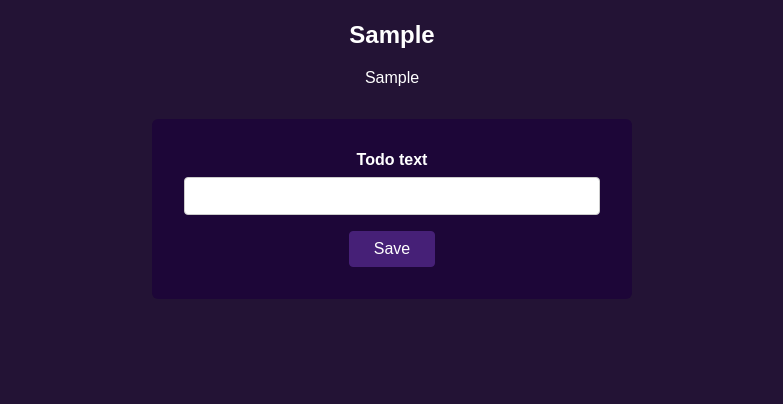
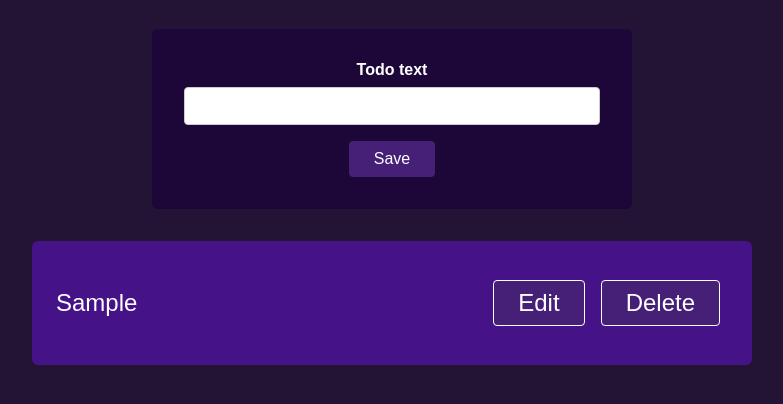
Before and after one commit to triffalin/vuejs_introducing, a plain HTML site: page index.html in a window 1280 px wide. Both pictures are taken after typing "Sample" into the empty fields and a click on the button "Save". Shown: the part 150-554 px from the top of the page, without its empty margins (248-1031 px from the left). Drawn offline with nearby package versions, Linux system fonts and the light colour scheme.

Commit message:
outputted lists of data

```diff
--- a/index.html
+++ b/index.html
@@ -17,8 +17,6 @@
     <p>Manage your (daily) todos with ease!</p>
   </header>
   <main id="todos-app">
-    <h2>{{ newTodo }}</h2>
-    <p>{{ newTodo }}</p>
     <section id="todo-management">
       <form @submit="saveTodo">
         <label for="text">Todo text</label>
@@ -28,6 +26,13 @@
     </section>
     <section id="todos">
       <ul id="todos-list">
+        <li v-for="todo in todos">
+          <p>{{ todo.text }}</p>
+          <div>
+            <button>Edit</button>
+            <button>Delete</button>
+          </div>
+        </li>
       </ul>
     </section>
   </main>
--- a/scripts/app.js
+++ b/scripts/app.js
@@ -1,14 +1,19 @@
 const TodosApp = {
 	data() {
 		return {
-			newTodo: 'Learn Vue.js!',
+			todos: [],
 			enteredTodoText: '',
 		};
 	},
 	methods: {
 		saveTodo(event) {
 			event.preventDefault();
-			this.newTodo = this.enteredTodoText;
+			const newTodo = {
+				text: this.enteredTodoText,
+				id: new Date().toISOString(),
+			};
+			this.todos.push(newTodo);
+
 			this.enteredTodoText = '';
 		},
 	},
```
